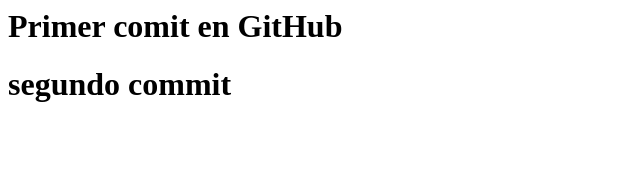
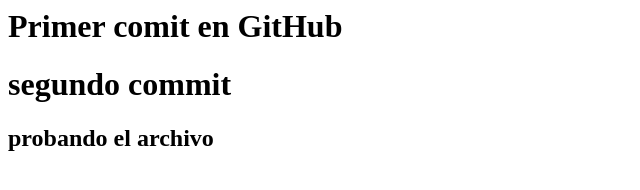
Before and after one commit to VWILMERE/prueba1, a plain HTML site: page index.html in a window 1280 px wide. Shown: the whole page, without its empty margins (0-640 px from the left). Drawn offline with Linux system fonts and the light colour scheme.

Commit message:
agregado el h2

```diff
--- a/index.html
+++ b/index.html
@@ -5,4 +5,5 @@
   <doby>
     <h1>Primer comit en GitHub</h1>
     <h1>segundo commit</h1>
+    <h2>probando el archivo</h2>
   <doby>
```
Also changed, not shown: ta1.png (deleted), 1 other file.
